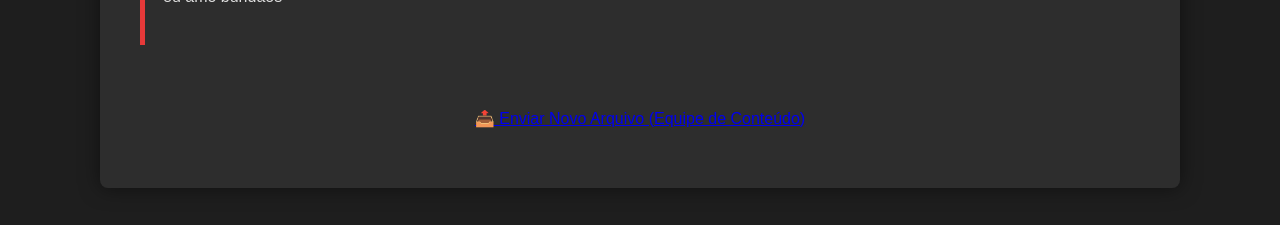
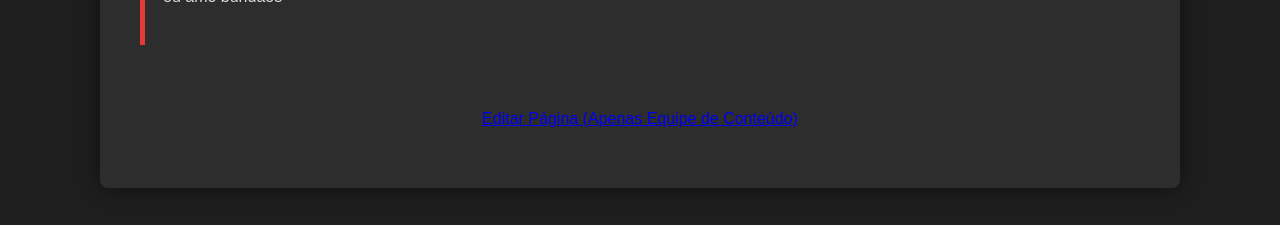
Before and after one commit to intcomden/internationalist-library, a Jekyll site: the page built from pt/index.html, in a window 1280 px wide. Shown: the part 695-920 px from the top of the page. Built offline with Jekyll 4.4.1, drawn with Linux system fonts in a browser that asks for light colours.

Commit message:
Update index.html

```diff
--- a/pt/index.html
+++ b/pt/index.html
@@ -26,5 +26,5 @@ language: pt
 {% endfor %}
 
 <p style="text-align: center; margin-top: 60px;">
-  <a href="{{ site.baseurl }}/admin/upload.html" target="_blank">📤 Enviar Novo Arquivo (Equipe de Conteúdo)</a>
+  <a href="{{ site.baseurl }}/admin/upload.html" target="_blank">Editar Página (Apenas Equipe de Conteúdo)</a>
 </p>
```
